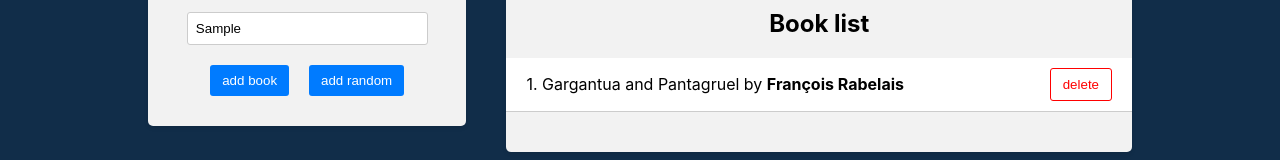
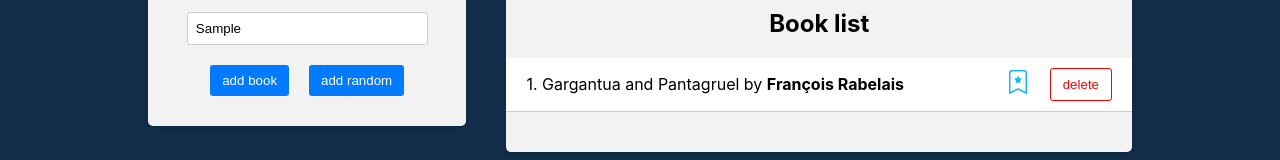
Before and after one commit to anturchin/react-redux, a React (Create React App) app in the folder frontend/: page / in a window 1280 px wide. Both pictures are taken after typing "Sample", "Sample" into the empty fields and a click on the button "add random". Shown: the part 302-462 px from the top of the page. Built offline with nearby package versions, Linux system fonts and the light colour scheme.

Commit message:
add toggle-favorite-book

```diff
--- a/frontend/package.json
+++ b/frontend/package.json
@@ -9,6 +9,7 @@
     "@testing-library/user-event": "^13.5.0",
     "react": "^18.2.0",
     "react-dom": "^18.2.0",
+    "react-icons": "^4.11.0",
     "react-redux": "^8.1.3",
     "react-scripts": "5.0.1",
     "uuid": "^9.0.1",
--- a/frontend/src/components/bookForm/BookForm.js
+++ b/frontend/src/components/bookForm/BookForm.js
@@ -19,6 +19,7 @@
 		const randomBookWithId = {
 			...randomBook,
 			id: uuidv4(),
+			isFavorite: false,
 		}
 		dispatch(addBook(randomBookWithId));
 	}
@@ -27,7 +28,7 @@
 		e.preventDefault();
 
 		if (title && author) {
-			dispatch(addBook({ title, author, id: uuidv4(), }));
+			dispatch(addBook({ title, author, id: uuidv4(), isFavorite: false, }));
 			setTitle('');
 			setAuthor('');
 		}
--- a/frontend/src/components/bookList/BookList.css
+++ b/frontend/src/components/bookList/BookList.css
@@ -57,5 +57,5 @@
 	margin: 0 20px;
 	cursor: pointer;
 	transition: color 0.3s ease;
-	color: #fca510;
+	color: #10b9fc;
 }
--- a/frontend/src/components/bookList/BookList.js
+++ b/frontend/src/components/bookList/BookList.js
@@ -1,5 +1,9 @@
 import { useSelector, useDispatch } from 'react-redux';
 import { deleteBook } from '../../redux/books/actionCreators';
+import { BsBookmarkStar, BsBookmarkStarFill } from "react-icons/bs";
+
+import { toggleFavoriteBook } from '../../redux/books/actionCreators';
+
 
 import './BookList.css';
 
@@ -10,6 +14,10 @@
 
 	const handleDeleteBook = (id) => {
 		dispatch(deleteBook(id));
+	}
+
+	const handleToggleFavoriteBook = (id) => {
+		dispatch(toggleFavoriteBook(id))
 	}
 
 	return (
@@ -25,6 +33,13 @@
 								{++i}. {book.title} by <strong>{book.author}</strong>
 							</div>
 							<div className="book-actions">
+								<span onClick={() => handleToggleFavoriteBook(book.id)}>
+									{book.isFavorite ? (
+										<BsBookmarkStarFill className="star-icon" />
+									) : (
+										<BsBookmarkStar className="star-icon" />
+									)}
+								</span>
 								<button
 									onClick={() => handleDeleteBook(book.id)}>
 									delete
--- a/frontend/src/redux/books/actionCreators.js
+++ b/frontend/src/redux/books/actionCreators.js
@@ -13,3 +13,10 @@
 		payload: id,
 	}
 }
+
+export const toggleFavoriteBook = (id) => {
+	return {
+		type: a.TOGGLE_FAVORITE,
+		payload: id,
+	}
+}
--- a/frontend/src/redux/books/actionTypes.js
+++ b/frontend/src/redux/books/actionTypes.js
@@ -1,2 +1,3 @@
 export const ADD_BOOK = 'ADD_BOOK';
 export const DELETE_BOOK = 'DELETE_BOOK';
+export const TOGGLE_FAVORITE = 'TOGGLE_FAVORITE';
--- a/frontend/src/redux/books/reducer.js
+++ b/frontend/src/redux/books/reducer.js
@@ -9,6 +9,12 @@
 			return [...state, action.payload];
 		case a.DELETE_BOOK:
 			return state.filter((book) => book.id !== action.payload);
+		case a.TOGGLE_FAVORITE:
+			return state.map((book) =>
+				book.id === action.payload
+					? { ...book, isFavorite: !book.isFavorite }
+					: book
+			);
 		default:
 			return state;
 	}
```
Also changed, not shown: 1 other file (tests, documents, lock files or other folders).
